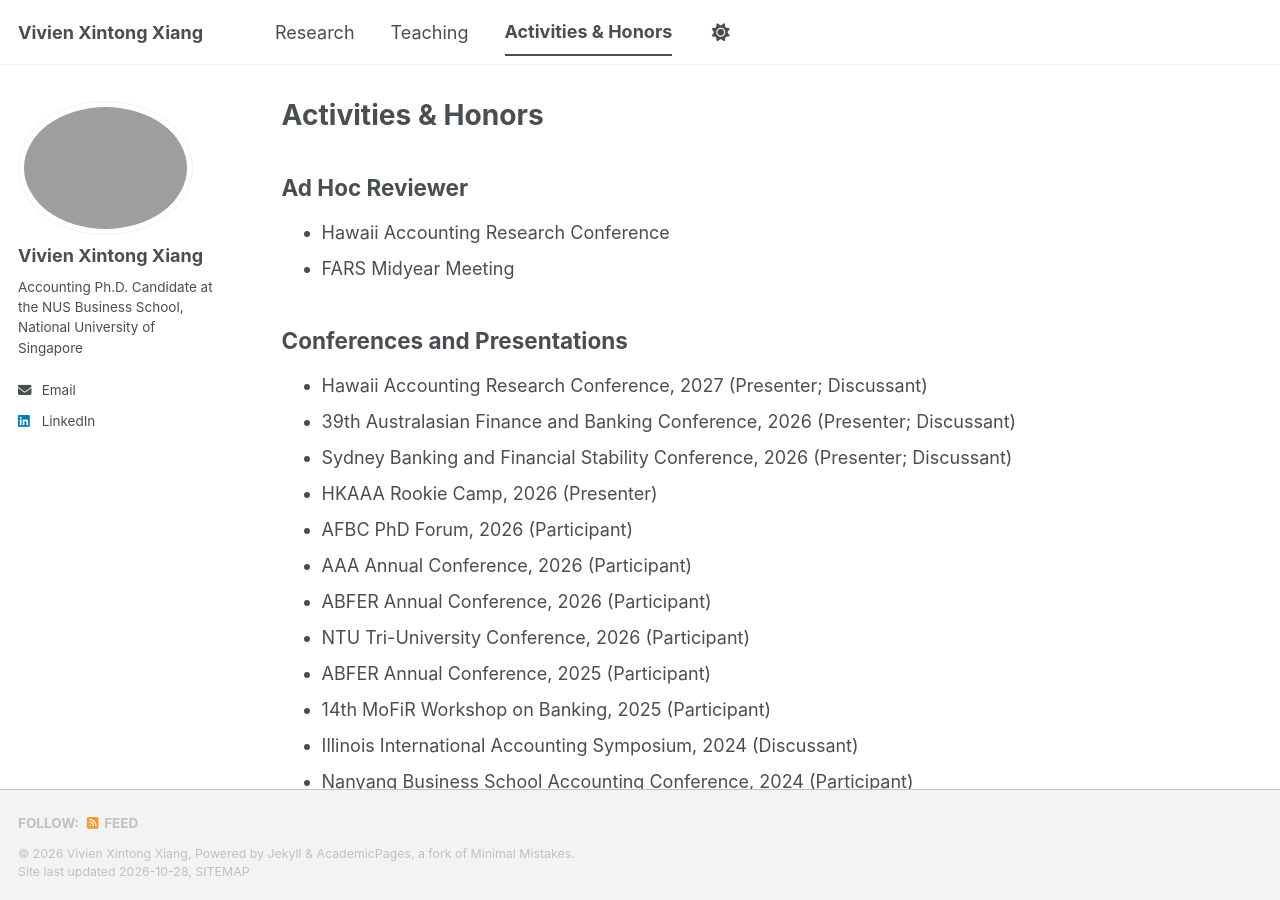
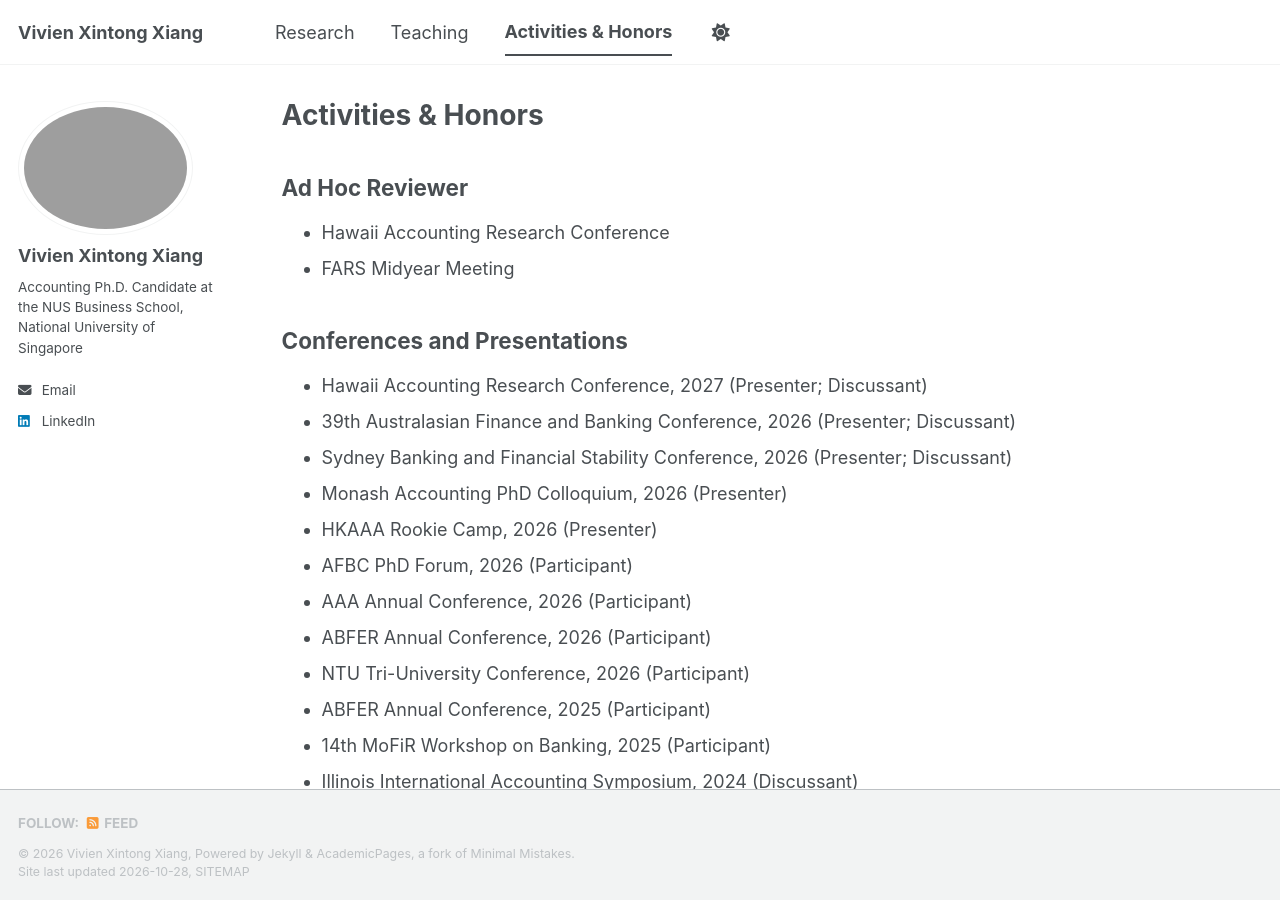
Before and after one commit to vivienxintongxiang/vivienxintongxiang.github.io, a Jekyll site: the page built from _pages/activities.md, in a window 1280 px wide and 900 px high. Built offline with Jekyll 4.4.1, drawn with Linux system fonts in a browser that asks for light colours; a style sheet for code colours, icons or effects is not loaded.

Commit message:
Update activities.md

```diff
--- a/_pages/activities.md
+++ b/_pages/activities.md
@@ -14,6 +14,7 @@ author_profile: true
   * Hawaii Accounting Research Conference, 2027 (Presenter; Discussant)
   * 39th Australasian Finance and Banking Conference, 2026 (Presenter; Discussant)
   * Sydney Banking and Financial Stability Conference, 2026 (Presenter; Discussant)
+  * Monash Accounting PhD Colloquium, 2026 (Presenter)
   * HKAAA Rookie Camp, 2026 (Presenter)
   * AFBC PhD Forum, 2026 (Participant)
   * AAA Annual Conference, 2026 (Participant)
```
